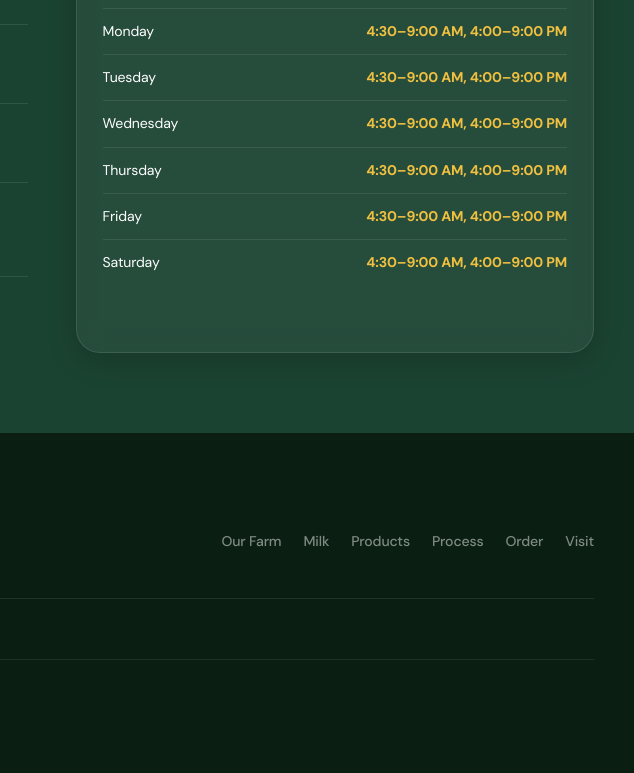
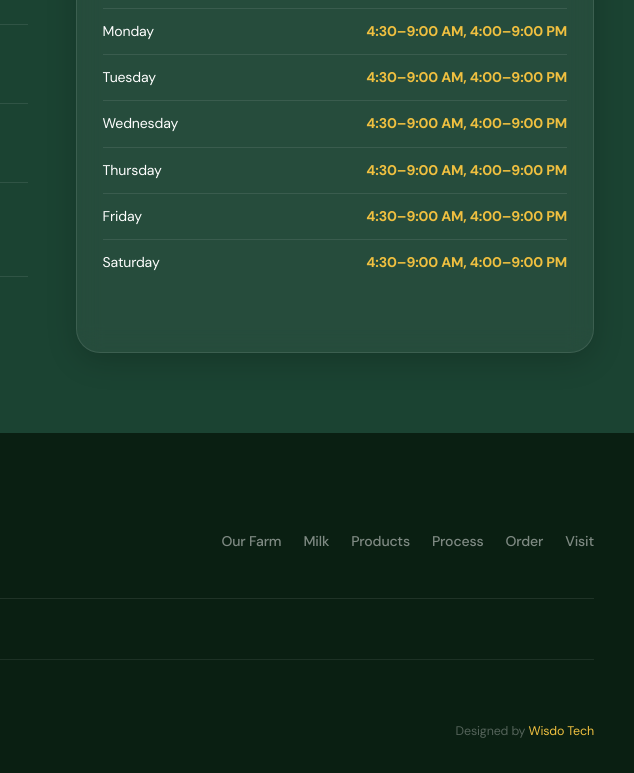
Before and after one commit to Jayanthi202/NMS-Dairy-Farm, a plain HTML site: page index.html in a window 1280 px wide. Shown: the part 5378-6151 px from the top of the page, 646-1280 px from the left. Drawn offline with nearby package versions, Linux system fonts and the light colour scheme; a web font is replaced by a local one.

Commit message:
Update footer with Wisdo Tech designer credit

```diff
--- a/index.html
+++ b/index.html
@@ -700,6 +700,7 @@
       <div class="footer-bottom">
         <p>© <span id="yr"></span> NMS Dairy Farm. No. 61-A, Nethaji Nagar, Perungudi, Chennai – 600 096. Mukesh N. ·
           81228 72843</p>
+        <p class="footer-credit">Designed by <a href="https://wisdotech.in" target="_blank" rel="noopener">Wisdo Tech</a></p>
       </div>
     </div>
   </footer>
--- a/style.css
+++ b/style.css
@@ -134,3 +134,20 @@ body.dark-theme ::-webkit-scrollbar-track {
 body.dark-theme ::-webkit-scrollbar-thumb {
   background: #1F3E2F;
 }
+
+/* Footer Designer Credit */
+.footer-credit {
+  color: #7E9584;
+  font-size: 10px;
+  font-weight: 400;
+  line-height: 1.5;
+}
+.footer-credit a {
+  color: var(--gold2);
+  font-weight: 400;
+  text-decoration: none;
+  transition: opacity 0.2s ease, color 0.2s ease;
+}
+.footer-credit a:hover {
+  opacity: 0.85;
+}
```
Also changed, not shown: 404.html (+1 -0 lines), products.html (+1 -0 lines).
